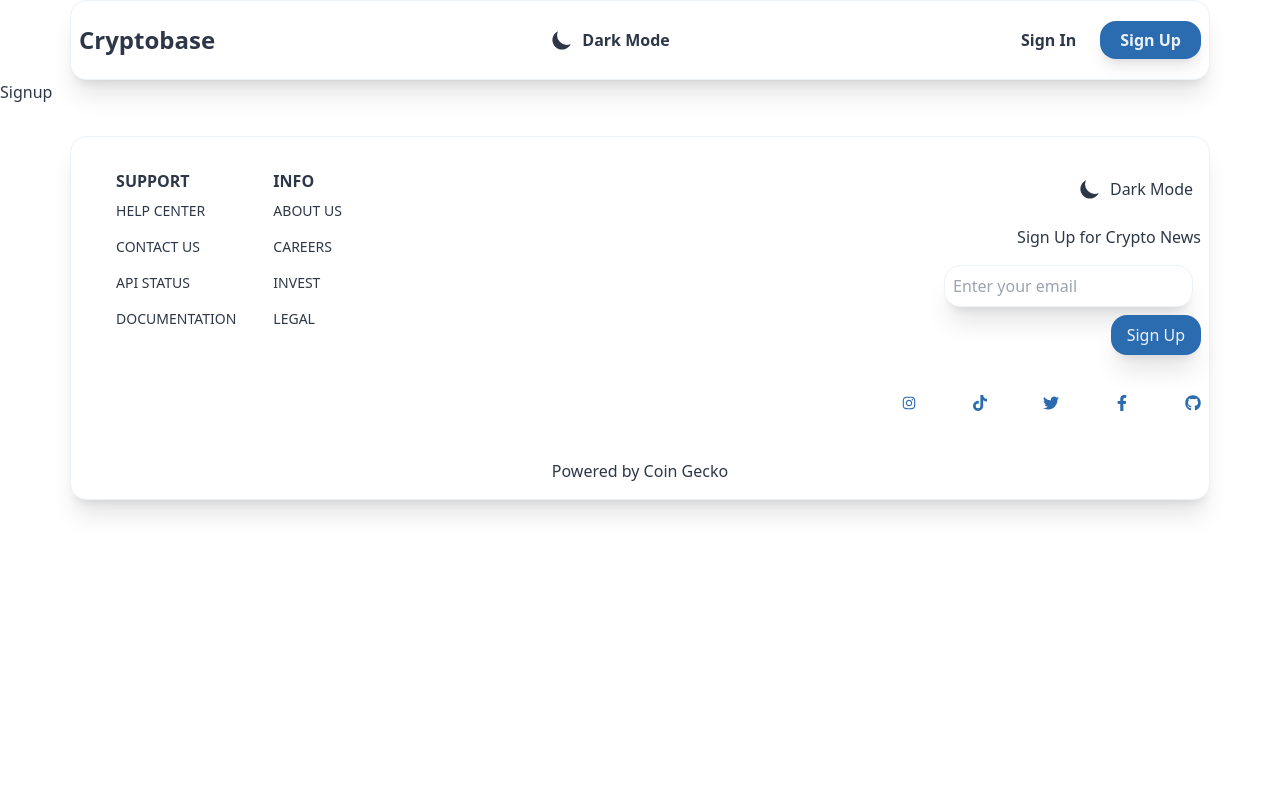
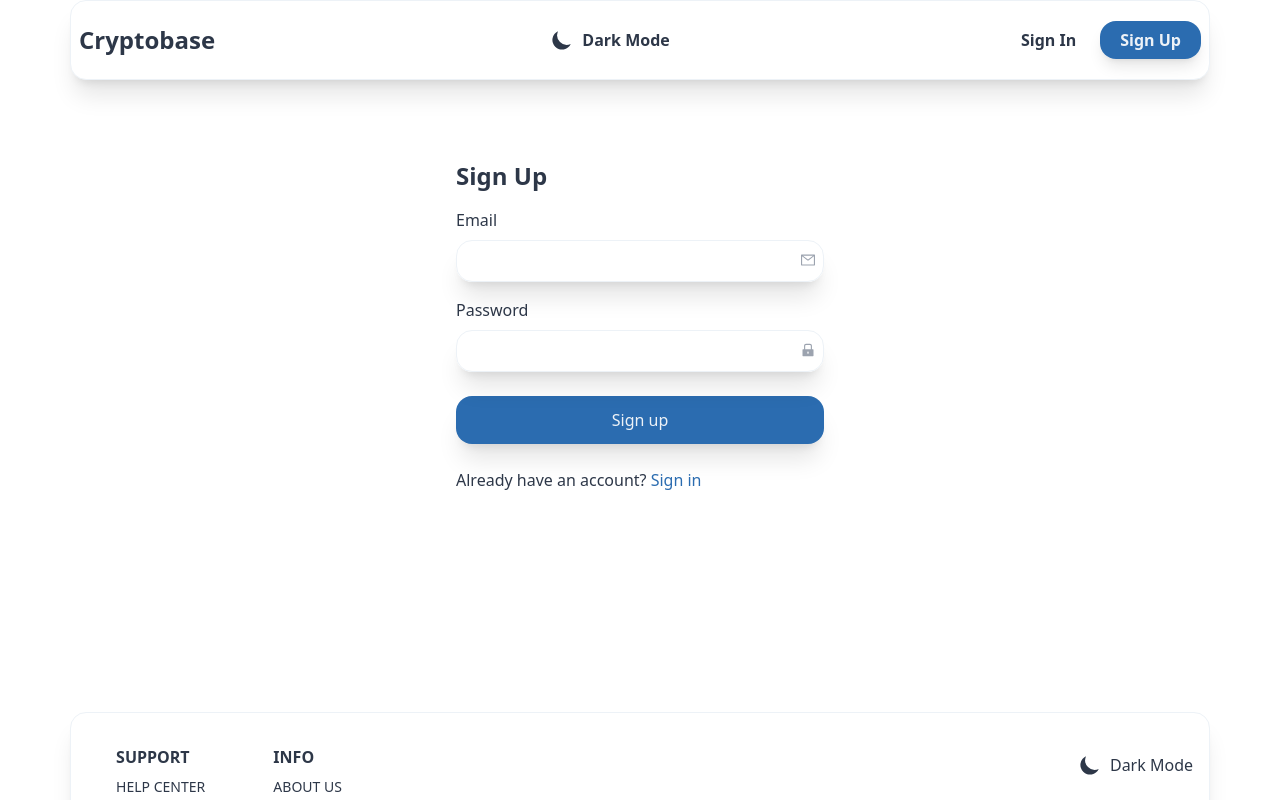
Before and after one commit to Owenzo7/Crytobase-website, a React (Create React App) app: page /signup in a window 1280 px wide. Shown: the top 800 px of the page. Built offline with nearby package versions, Linux system fonts and the light colour scheme; no server answers.

Commit message:
done styling both the sign up and in Components

```diff
--- a/src/routes/Signin.jsx
+++ b/src/routes/Signin.jsx
@@ -1,9 +1,48 @@
-import React from 'react'
+import React from "react";
+import { AiFillLock, AiOutlineMail } from "react-icons/ai";
+import { Link } from "react-router-dom";
 
 const Signin = () => {
   return (
-    <div>Signin</div>
-  )
-}
+    <div>
+      <div className="max-w-[400px] mx-auto min-h-[600px] px-4 py-20 ">
+        <h1 className="text-2xl font-bold ">Sign In</h1>
+        <form>
+          <div className="my-4 ">
+            <label>Email</label>
+            <div className="my-2 w-full relative rounded-2xl shadow-xl">
+              <input
+                className="w-full p-2 bg-primary border border-input rounded-2xl "
+                type="email"
+              />
+              <AiOutlineMail className="absolute right-2  top-3 text-gray-400 " />
+            </div>
+          </div>
+          <div className="my-4">
+            <label>Password</label>
+            <div className="my-2 w-full relative rounded-2xl shadow-xl">
+              <input
+                className="w-full p-2 bg-primary border border-input rounded-2xl "
+                type="password"
+              />
+              <AiFillLock className="absolute right-2  top-3 text-gray-400 " />
+            </div>
+          </div>
 
-export default Signin
+          <button className="w-full my-2 p-3 bg-button text-btnText rounded-2xl shadow-xl ">
+            Sign in{" "}
+          </button>
+        </form>
+
+        <p className="my-4 ">
+          Don't have an account?{" "}
+          <Link to="/signup" className="text-accent">
+            Sign up
+          </Link>
+        </p>
+      </div>
+    </div>
+  );
+};
+
+export default Signin;
--- a/src/routes/Signup.jsx
+++ b/src/routes/Signup.jsx
@@ -1,8 +1,47 @@
 import React from 'react'
+import { AiFillLock, AiOutlineMail } from "react-icons/ai";
+import { Link } from "react-router-dom";
 
 const Signup  = () => {
   return (
-    <div>Signup</div>
+    <div>
+      <div className="max-w-[400px] mx-auto min-h-[600px] px-4 py-20 ">
+        <h1 className="text-2xl font-bold ">Sign Up</h1>
+        <form>
+          <div className="my-4 ">
+            <label>Email</label>
+            <div className="my-2 w-full relative rounded-2xl shadow-xl">
+              <input
+                className="w-full p-2 bg-primary border border-input rounded-2xl "
+                type="email"
+              />
+              <AiOutlineMail className="absolute right-2  top-3 text-gray-400 " />
+            </div>
+          </div>
+          <div className="my-4">
+            <label>Password</label>
+            <div className="my-2 w-full relative rounded-2xl shadow-xl">
+              <input
+                className="w-full p-2 bg-primary border border-input rounded-2xl "
+                type="password"
+              />
+              <AiFillLock className="absolute right-2  top-3 text-gray-400 " />
+            </div>
+          </div>
+
+          <button className="w-full my-2 p-3 bg-button text-btnText rounded-2xl shadow-xl ">
+            Sign up{" "}
+          </button>
+        </form>
+
+        <p className="my-4 ">
+          Already have an account?{" "}
+          <Link to="/signin" className="text-accent">
+            Sign in
+          </Link>
+        </p>
+      </div>
+    </div>
   )
 }
 
```
